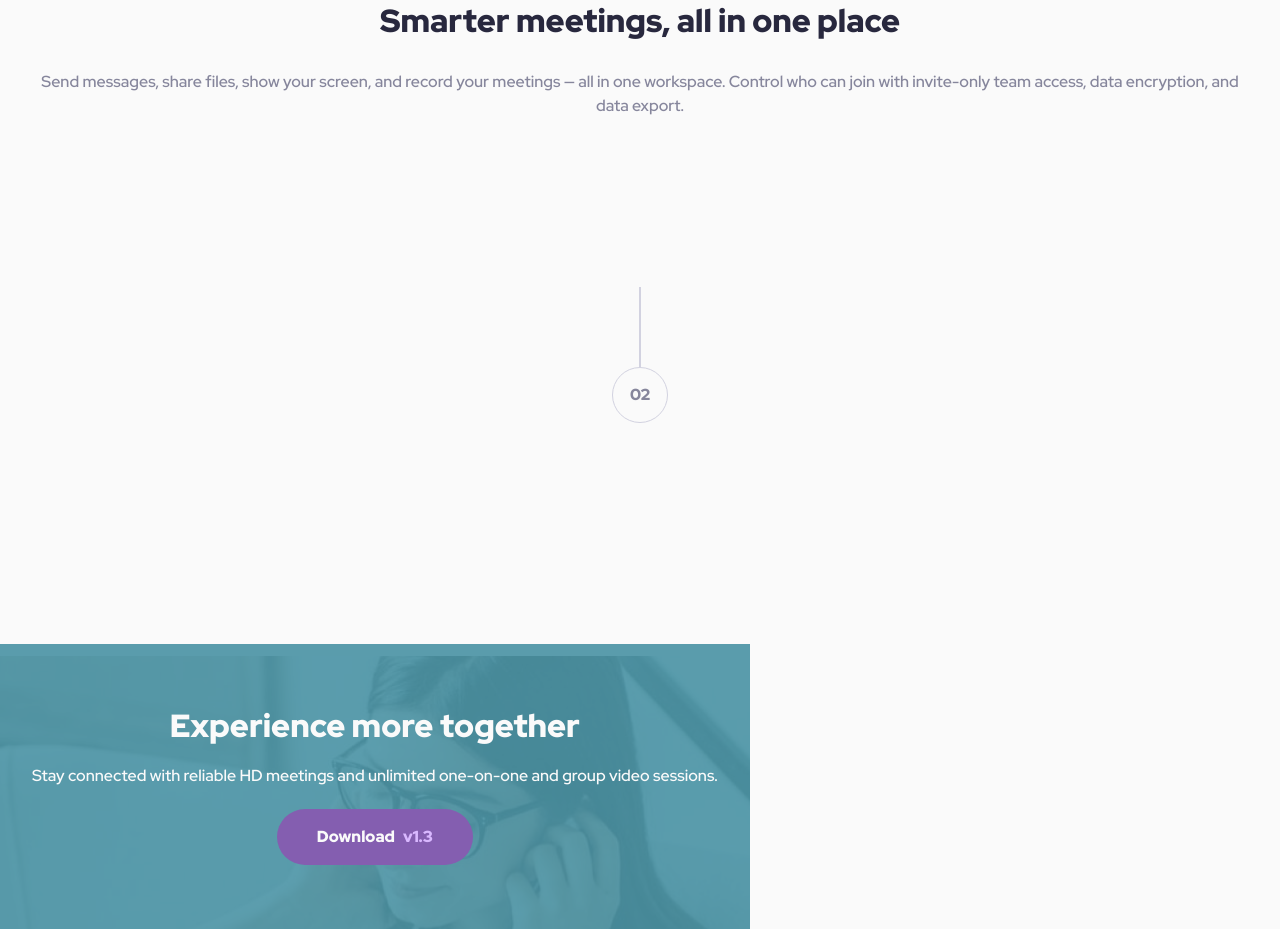
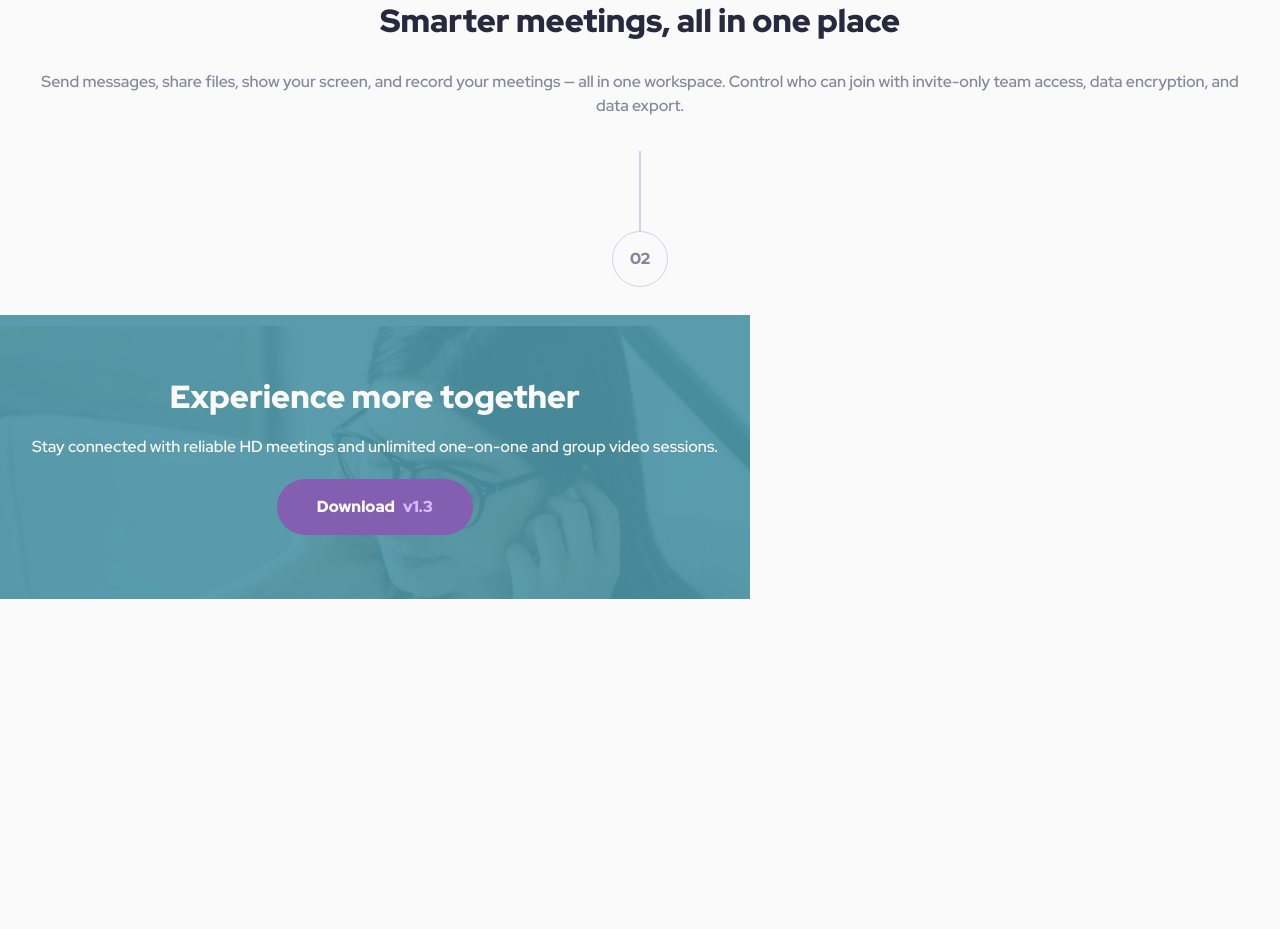
Before and after one commit to hussaindev94/frontend-mentor-chanllengs-meet-landing-page, a plain HTML site: page index.html in a window 1280 px wide. Shown: the part 1098-2027 px from the top of the page. After the commit the page ends 1697 px from the top, so only its background shows below. Drawn offline with Linux system fonts and the light colour scheme.

Commit message:
Fixing some alignment  issue in the footer.

```diff
--- a/styles/main.css
+++ b/styles/main.css
@@ -300,9 +300,11 @@ body {
     align-items: center;
     align-self: stretch;
     height: fit-content;
-
+    position: relative;
+    bottom: 0;
+    left: 0;
     .number {
-      position: relative;
+      position: absolute;
       bottom: -10.5rem;
       .circle {
         background: var(--white);
@@ -310,7 +312,7 @@ body {
     }
     .footer-hero {
       position: absolute;
-      bottom: -122.7rem;
+      bottom: -41.7rem;
       z-index: -2;
       background: url(../assets/mobile/image-footer.jpg) lightgray 50% -2% / cover
         no-repeat;
```
